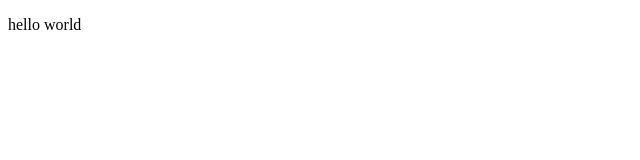
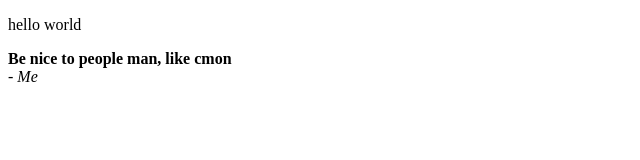
Before and after one commit to GavinEAC/PromoSite.github.io, a plain HTML site: page index.html in a window 1280 px wide. Shown: the whole page, without its empty margins (0-640 px from the left). Drawn offline with Linux system fonts and the light colour scheme.

Commit message:
Update index.html

```diff
--- a/index.html
+++ b/index.html
@@ -1,7 +1,26 @@
 <!DOCTYPE html>
-<head>
+<html lang="eng" dir="ltr">
+    <head>
+        <!-- Used by keyboard -->
+        <meta charset="utf-8">
 
-</head>
-<body>
-    <P>hello world</P>
-</body>
+        <title>Promo Splash Page</title>
+
+        <!-- Used by Browser or Google Search-->
+        <meta name="author" content="Gavin Champ">
+        <meta name="description" content="A website promoting a thing">
+        <meta name="keywords" content="promo, promotion">
+        <meta name="viewport" content="width=device-width, initial-scale=1.0">
+        <!-- Content give value for name or http-equiv attribute, text entry in string or array string -->
+
+    </head>
+    <body>
+        <P>hello world</P>
+    </body>
+    <footer>
+        <p>
+            <strong>Be nice to people man, like cmon</strong><br>
+            <em>- Me</em>
+        </p>
+    </footer>
+</html>
```
